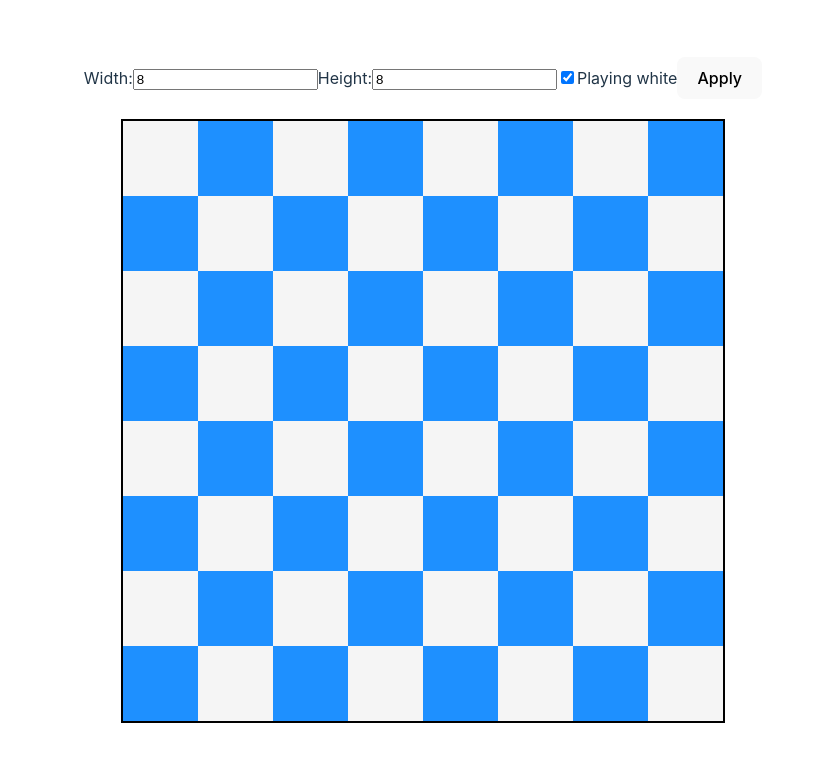
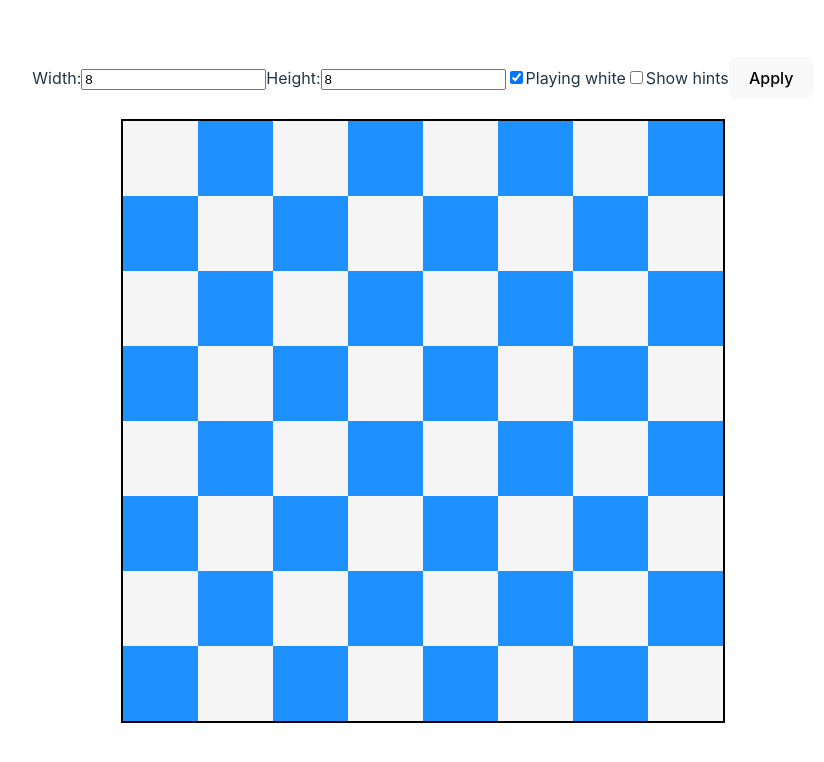
Before and after one commit to maks2601/chess-hero, a React (Vite) app: page / in a window 1280 px wide. Shown: the top 762 px of the page, without its empty margins (217-1041 px from the left). Built offline with nearby package versions, Linux system fonts and the light colour scheme.

Commit message:
Add hints checkbox

```diff
--- a/src/App.tsx
+++ b/src/App.tsx
@@ -6,17 +6,19 @@ import BoardForm from "./components/BoardForm.tsx";
 
 function App() {
     const [board, setBoard] = useState(new BoardData(8, 8, true));
+    const [showHints, setShowHints] = useState(false);
 
-    const createBoard = (width: number, height: number, playingWhite: boolean) => {
+    const createBoard = (width: number, height: number, playingWhite: boolean, showHints: boolean) => {
         const newBoard = new BoardData(width, height, playingWhite);
         newBoard.fillBoard();
         setBoard(newBoard);
+        setShowHints(showHints);
     }
 
     return (
         <div className="App">
             <BoardForm createBoard={createBoard}/>
-            <Board board={board}/>
+            <Board board={board} showHints={showHints}/>
         </div>
     );
 }
--- a/src/components/Board.tsx
+++ b/src/components/Board.tsx
@@ -9,11 +9,12 @@ import {TouchData} from "../models/input/TouchData.ts";
 
 interface BoardProps {
     board: BoardData;
+    showHints: boolean;
 }
 
 const squares = new Map<any, SquareData>();
 
-const Board: FC<BoardProps> = ({board}) => {
+const Board: FC<BoardProps> = ({board, showHints}) => {
     const [selectedSquare, setSelectedSquare] = useState<SquareData | null>(null);
     const [currentSquare, setCurrentSquare] = useState<SquareData | null>(null);
 
@@ -77,6 +78,7 @@ const Board: FC<BoardProps> = ({board}) => {
                 <Square
                     square={square}
                     selected={(square === selectedSquare && square.piece !== null) || (square === currentSquare && square.isAvailable)}
+                    showHints={showHints}
                     onTouch={selectSquare}
                     onTouchPiece={touchPiece}
                     key={square.id}
--- a/src/components/BoardForm.tsx
+++ b/src/components/BoardForm.tsx
@@ -1,17 +1,18 @@
 import {FC, FormEvent, useState} from "react";
 
 interface BoardFormProps {
-    createBoard(width: number, height: number, playingWhite: boolean): void;
+    createBoard(width: number, height: number, playingWhite: boolean, showHints: boolean): void;
 }
 
 const BoardForm: FC<BoardFormProps> = ({createBoard}) => {
     const [width, setWidth] = useState(8);
     const [height, setHeight] = useState(8);
     const [playingWhite, setPlayingWhite] = useState(true);
+    const [showHints, setShowHints] = useState(false);
 
     const processForm = (e: FormEvent) => {
         e.preventDefault();
-        createBoard(width, height, playingWhite);
+        createBoard(width, height, playingWhite, showHints);
     }
 
     return (
@@ -42,6 +43,14 @@ const BoardForm: FC<BoardFormProps> = ({createBoard}) => {
                 />
                 Playing white
             </label>
+            <label>
+                <input
+                    type="checkbox"
+                    checked={showHints}
+                    onChange={(e) => setShowHints(e.target.checked)}
+                />
+                Show hints
+            </label>
             <button type="submit">Apply</button>
         </form>
     );
--- a/src/components/Square.tsx
+++ b/src/components/Square.tsx
@@ -9,18 +9,19 @@ import {TouchData} from "../models/input/TouchData.ts";
 interface SquareProps {
     square: SquareData;
     selected: boolean;
+    showHints: boolean;
     onTouch: (square: SquareData) => void;
     onTouchPiece: (piece: PieceData, touch: TouchData) => void;
 }
 
-const Square: FC<SquareProps> = ({square, selected, onTouch, onTouchPiece}) => {
+const Square: FC<SquareProps> = ({square, selected, onTouch, onTouchPiece, showHints}) => {
     const squareClassName = [styles.square, styles[square.color]].join(" ");
     const highlightOptions: string[] = [];
     square.piece ? highlightOptions.push(styles.occupied) : highlightOptions.push(styles.free);
     if (selected) {
         highlightOptions.push(styles.selected)
     } else {
-        square.isAvailable && highlightOptions.push(styles.available);
+        showHints && square.isAvailable && highlightOptions.push(styles.available);
     }
 
     return (
```
